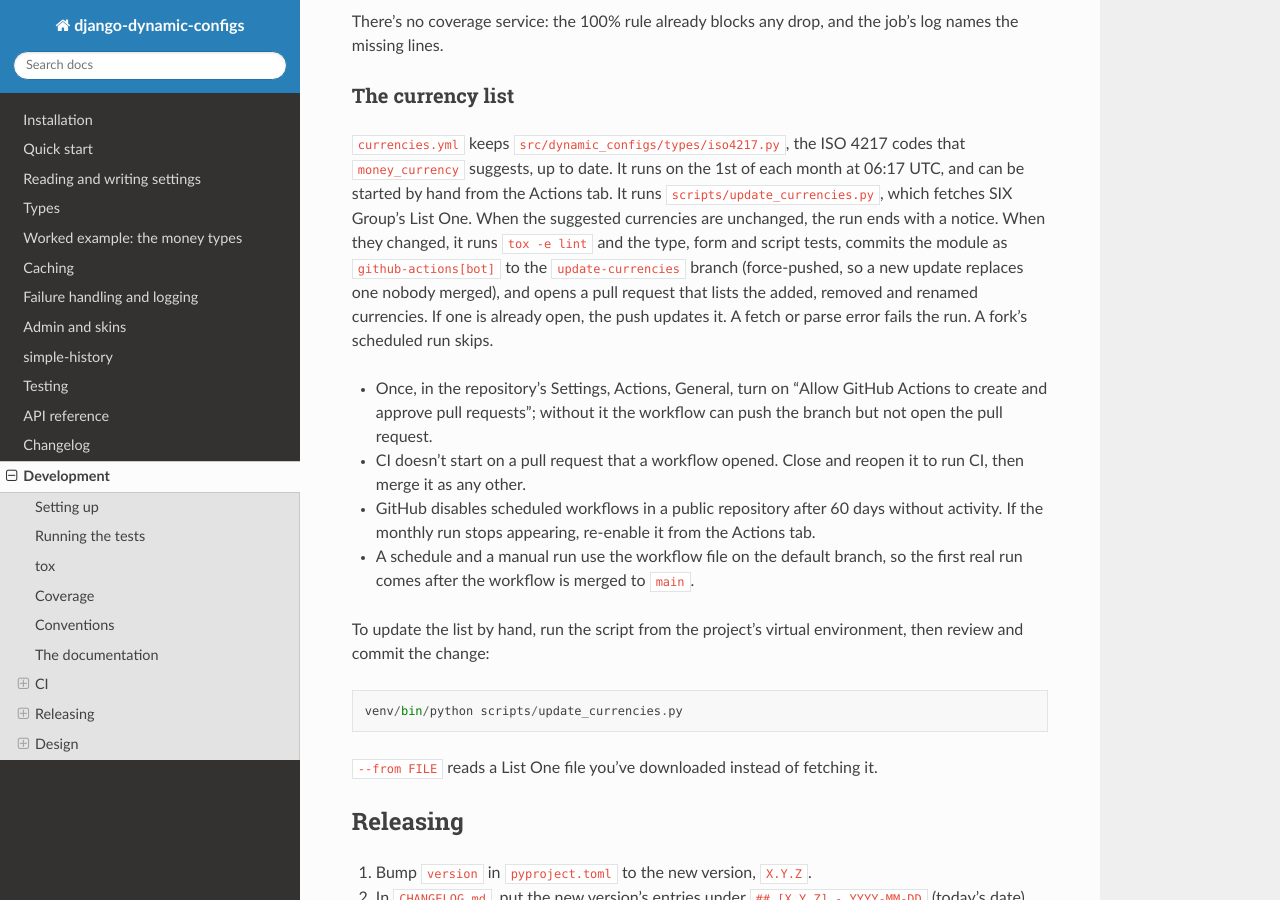
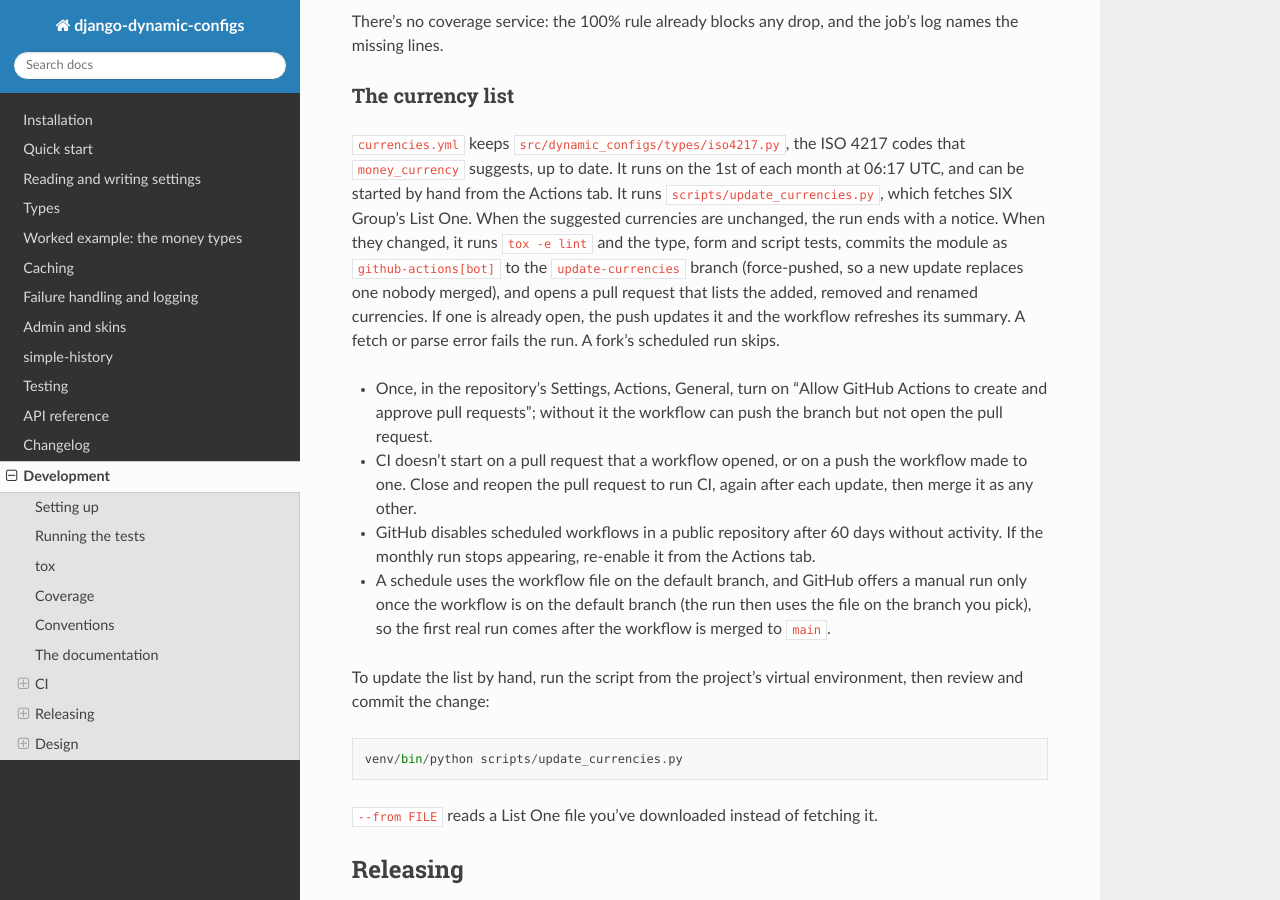
Before and after one commit to Tecktron/django-dynamic-configs, a Sphinx documentation site: the page built from docs/development.md, in a window 1280 px wide and 900 px high, scrolled down 4793 px. Built offline with Sphinx 7.4.7 and the Read the Docs theme 3.1.0, drawn with Linux system fonts in a browser that asks for light colours.

```diff
--- a/docs/development.md
+++ b/docs/development.md
@@ -211,15 +211,17 @@ date. It runs on the 1st of each month at 06:17 UTC, and can be started by hand
 `scripts/update_currencies.py`, which fetches SIX Group's List One. When the suggested currencies are unchanged, the run
 ends with a notice. When they changed, it runs `tox -e lint` and the type, form and script tests, commits the module as
 `github-actions[bot]` to the `update-currencies` branch (force-pushed, so a new update replaces one nobody merged), and
-opens a pull request that lists the added, removed and renamed currencies. If one is already open, the push updates it.
-A fetch or parse error fails the run. A fork's scheduled run skips.
+opens a pull request that lists the added, removed and renamed currencies. If one is already open, the push updates it
+and the workflow refreshes its summary. A fetch or parse error fails the run. A fork's scheduled run skips.
 
 - Once, in the repository's Settings, Actions, General, turn on "Allow GitHub Actions to create and approve pull
   requests"; without it the workflow can push the branch but not open the pull request.
-- CI doesn't start on a pull request that a workflow opened. Close and reopen it to run CI, then merge it as any other.
+- CI doesn't start on a pull request that a workflow opened, or on a push the workflow made to one. Close and reopen
+  the pull request to run CI, again after each update, then merge it as any other.
 - GitHub disables scheduled workflows in a public repository after 60 days without activity. If the monthly run stops
   appearing, re-enable it from the Actions tab.
-- A schedule and a manual run use the workflow file on the default branch, so the first real run comes after the
+- A schedule uses the workflow file on the default branch, and GitHub offers a manual run only once the workflow is on
+  the default branch (the run then uses the file on the branch you pick), so the first real run comes after the
   workflow is merged to `main`.
 
 To update the list by hand, run the script from the project's virtual environment, then review and commit the change:
```
Also changed, not shown: 1 other file.
